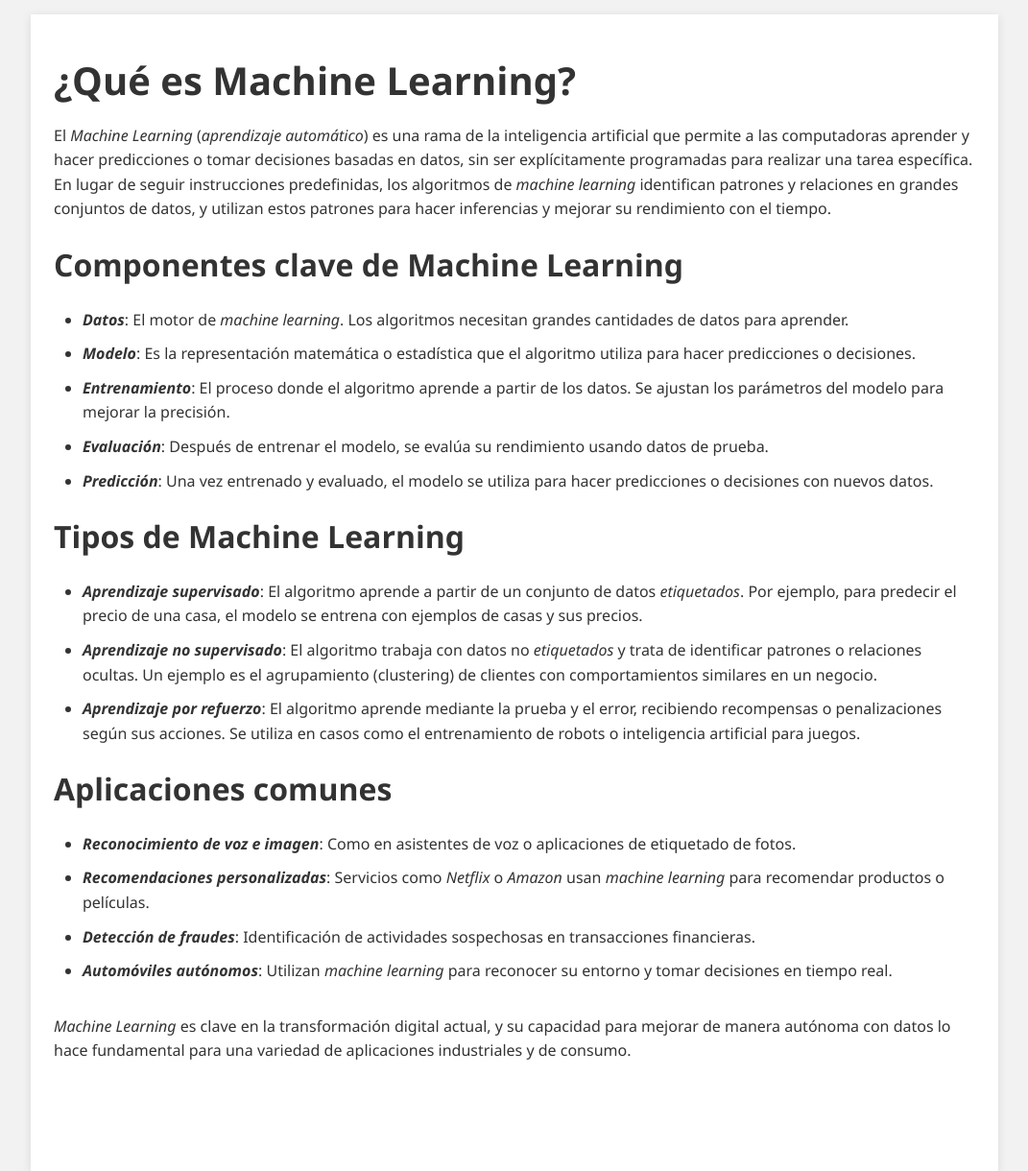
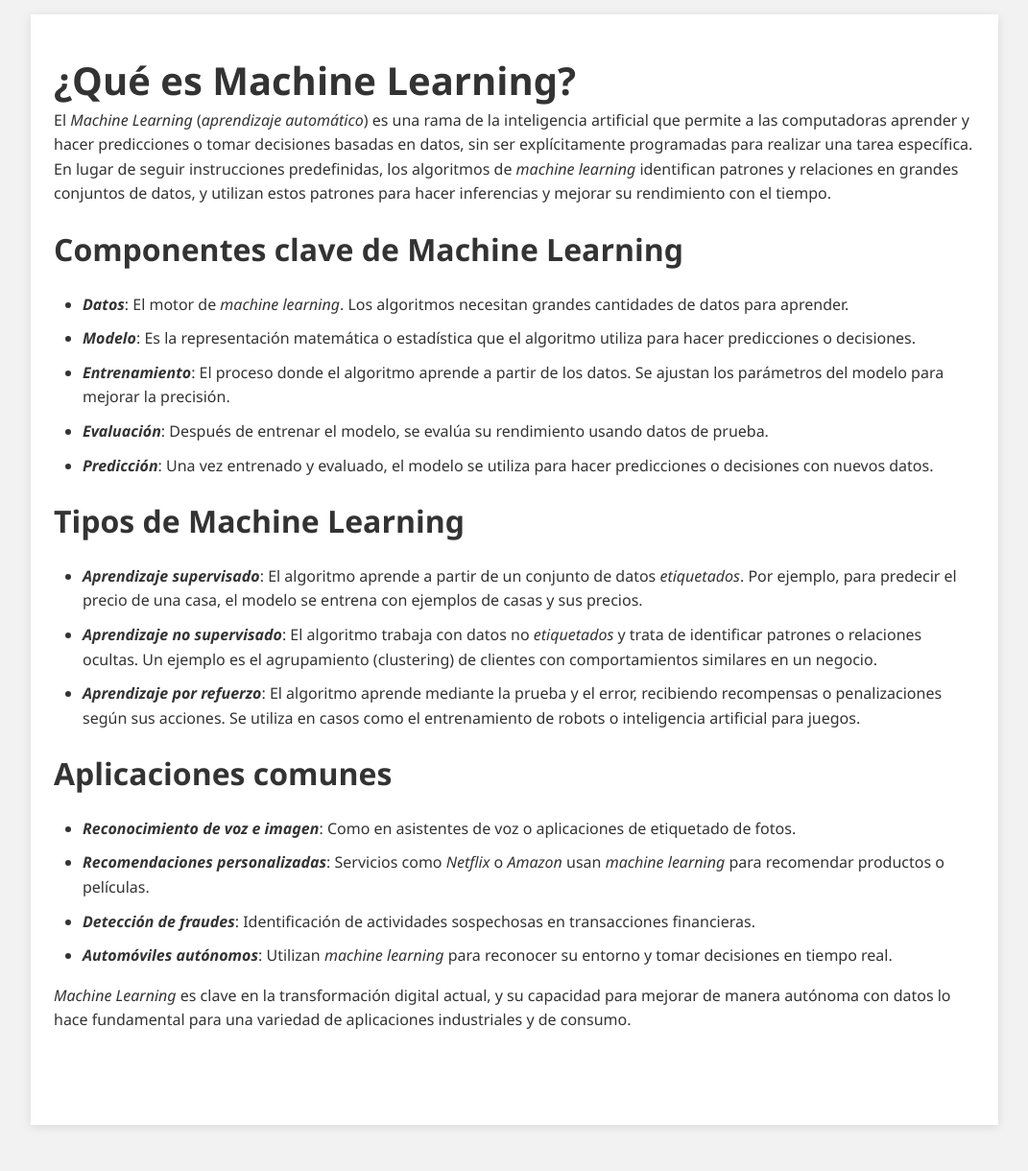
Before and after one commit to msmdotnet/machinelearningintro, a Jekyll site: the page built from content/1-que-es-machine-learning.md, in a window 1280 px wide. Shown: the whole page at 96% size, without its empty margins (104-1175 px from the left). Built offline with Jekyll 4.4.1, drawn with Linux system fonts in a browser that asks for light colours; our own code applies the rules of GitHub Pages for plain Markdown files; after the commit the page ends 1172 px from its top, so only the background shows below that.

Commit message:
Update styles.css

```diff
--- a/assets/css/styles.css
+++ b/assets/css/styles.css
@@ -20,9 +20,12 @@ body {
 
 }
 
-h1, h2, h3, h4, h5, h6, p, blockquote, pre, ul, ol, dl, figure, .highlight {
+h1, h2, h3, h4, h5, h6, blockquote, pre, ul, ol, dl, figure, .highlight {
     margin-top:32px;
-    margin-bottom: 15px
+    margin-bottom: 16px
+}
+p {
+    margin-bottom: 16px;
 }
 
 main {
```
